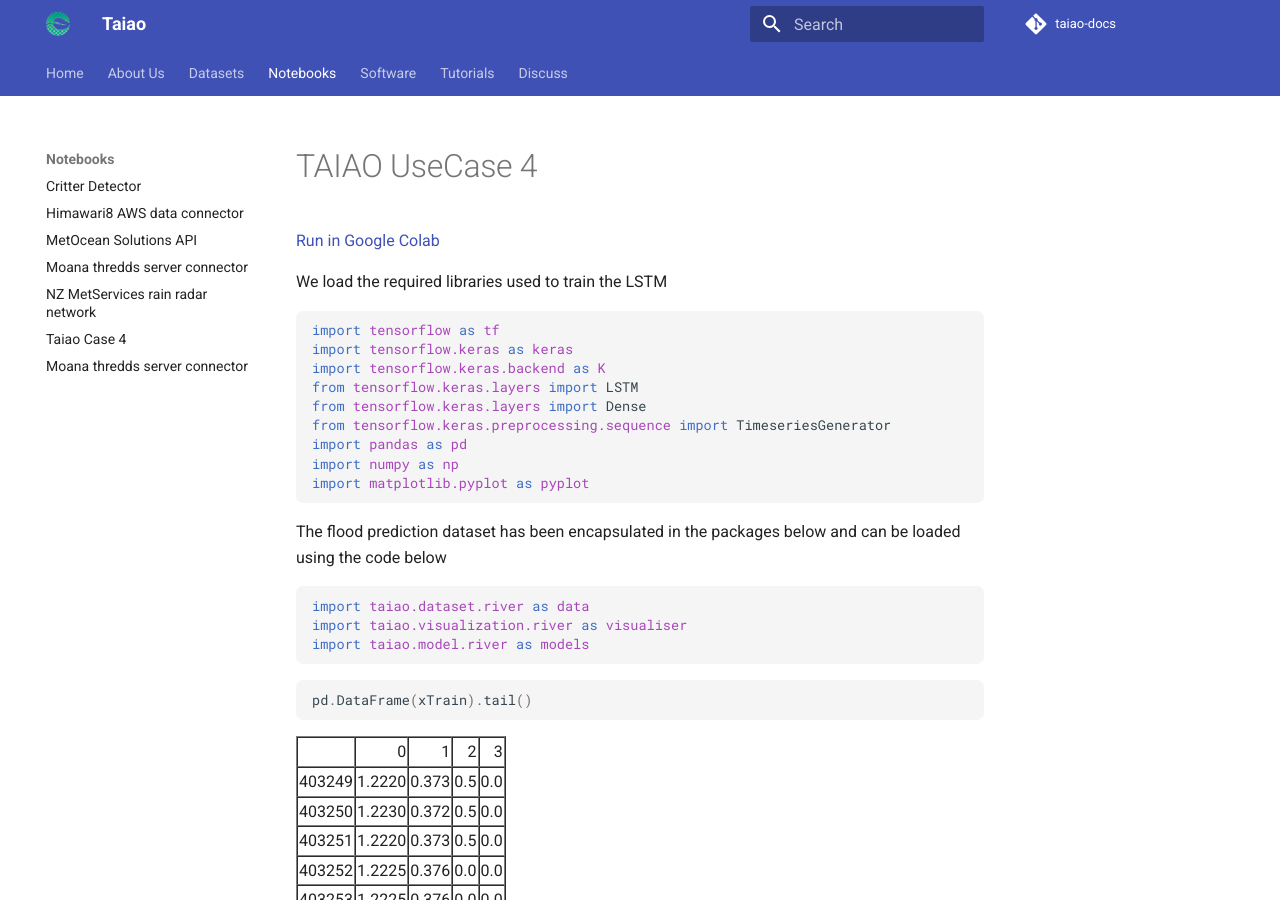
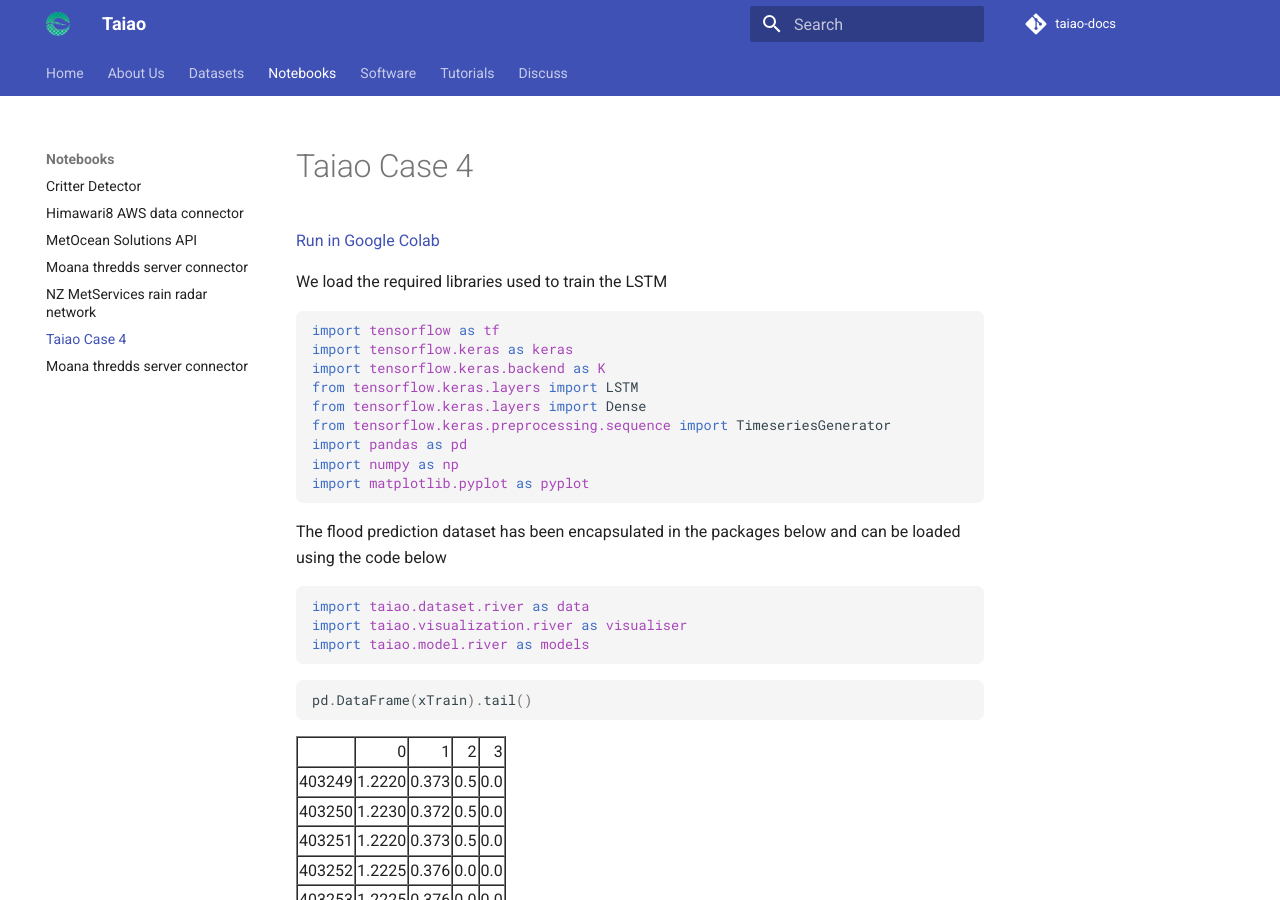
Before and after one commit to taiao/taiao-docs, an MkDocs documentation site: the page built from docs/Notebooks/TAIAO-UseCase-4.md, in a window 1280 px wide and 900 px high. Built offline with MkDocs 1.6.1 and Material for MkDocs 9.7.7, drawn with Linux system fonts in a browser that asks for light colours; comment, search, counter and statistics services are not loaded.

Commit message:
Regenerated Notebook. Update index entry.

````diff
--- a/docs/Notebooks/TAIAO-UseCase-4.md
+++ b/docs/Notebooks/TAIAO-UseCase-4.md
@@ -149,7 +149,9 @@ pyplot.show(block=False)
 ```
 
 
-![png](TAIAO_UseCase_4_files/TAIAO_UseCase_4_12_0.png)
+
+![png](TAIAO-UseCase-4_files/TAIAO-UseCase-4_12_0.png)
+
 
 
 We do a dump of the csv file comparing the predicted river level to the actual river level
````
Also changed, not shown: docs/Notebooks/.pages, docs/Notebooks/TAIAO-UseCase-4-files/TAIAO_UseCase_4_12_0.png (renamed from docs/Notebooks/TAIAO_UseCase_4_files/TAIAO_UseCase_4_12_0.png), docs/Notebooks/TAIAO-UseCase-4_files/TAIAO-UseCase-4_12_0.png (added).
